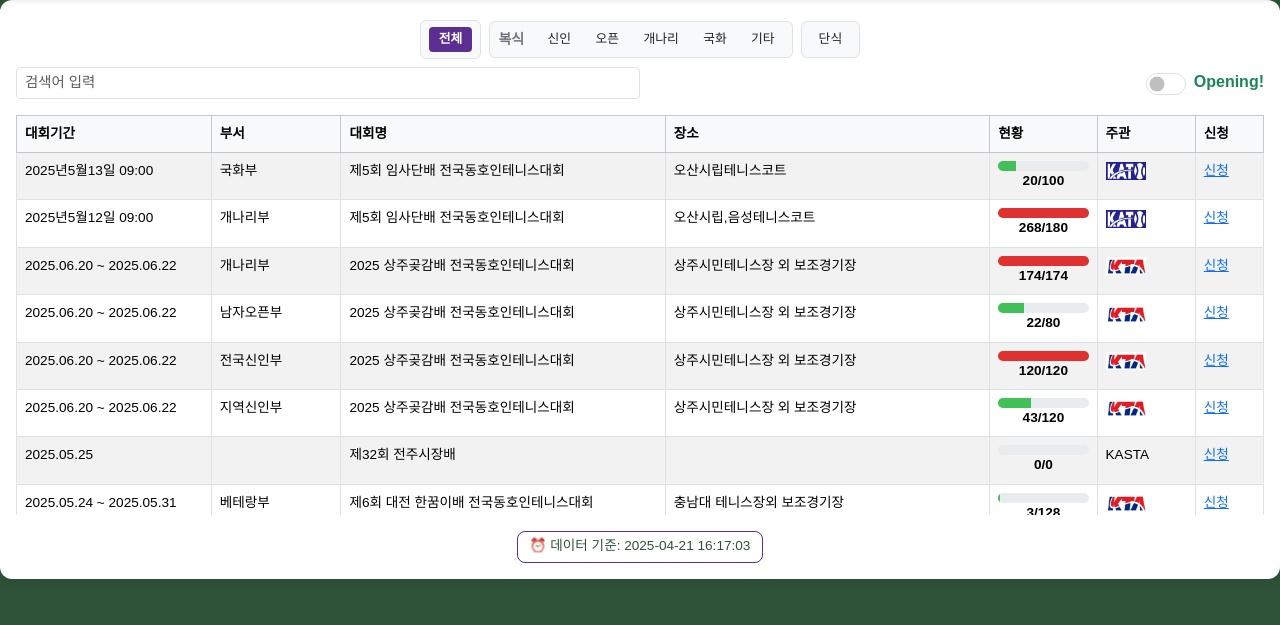
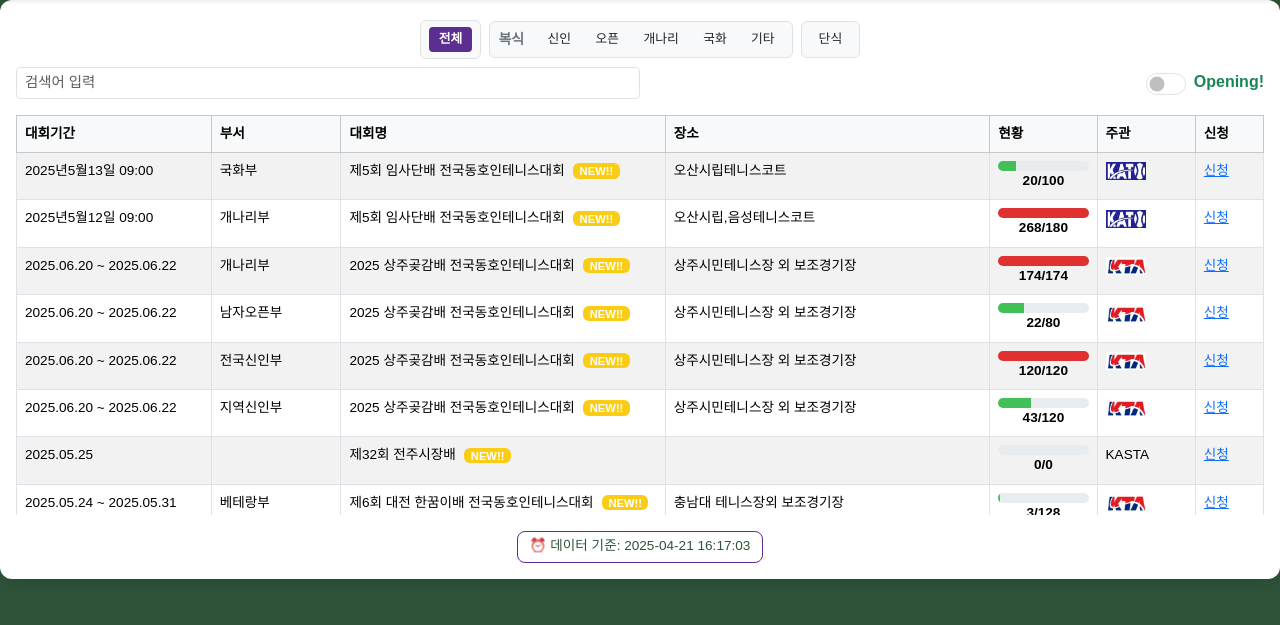
Before and after one commit to ohohjoh/tennis_web, a Flask app: page / in a window 1280 px wide. Shown: the part 63-688 px from the top of the page. Run offline with Flask 3, Linux system fonts and the light colour scheme; some libraries are stand-ins or nearby versions; some web fonts are replaced.

Commit message:
Add files via upload

```diff
--- a/templates/tournament.html
+++ b/templates/tournament.html
@@ -265,6 +265,16 @@
     @media (min-width: 769px) {
       .mobile-only { display: none; }
     }
+    .new-badge {
+      color: #fff;
+      background-color: #facc15; /* 노란색 */
+      padding: 0.1rem 0.4rem;
+      margin-left: 0.3rem;
+      font-size: 0.7rem;
+      border-radius: 6px;
+      font-weight: bold;
+    }
+
   </style>
 
 </head>
@@ -380,7 +390,11 @@
         }
 
         if (document.getElementById("openingOnly").checked) {
-          filtered = filtered.filter(item => (parseInt(item['현원']) || 0) < (parseInt(item['정원']) || 0));
+          filtered = filtered.filter(item => {
+            const isSingles = (item['종류'] || '') === '단식';
+            if (isSingles) return true;  // 단식은 필터 무시
+            return (parseInt(item['현원']) || 0) < (parseInt(item['정원']) || 0);
+          });
         }
 
         render(filtered);
@@ -406,20 +420,16 @@
       }
 
       function filterSingles() {
-      currentFilter = '단식';
+        currentFilter = '단식';
 
-      // ✅ 종류가 단식인 데이터만 필터링
-      let filtered = rawData.filter(item =>
-        (item['종류'] || '') === '단식'
-      );
+        let filtered = rawData.filter(item =>
+          (item['종류'] || '') === '단식'
+        );
 
-      if (document.getElementById("openingOnly").checked) {
-        filtered = filtered.filter(item => (parseInt(item['현원']) || 0) < (parseInt(item['정원']) || 0));
+        // ❗ Opening 필터는 단식에 적용하지 않음 (단식은 그대로 유지)
+        renderSingles(filtered);
+        setActiveButton('btn-단식');
       }
-
-      renderSingles(filtered);  // 단식 전용 렌더링
-      setActiveButton('btn-단식');
-    }
 
       function applyFilters() {
         if (currentFilter === 'all') return showAll();
@@ -437,13 +447,16 @@
         );
 
         if (opening) {
-          filtered = filtered.filter(item => (parseInt(item['현원']) || 0) < (parseInt(item['정원']) || 0));
+          filtered = filtered.filter(item => {
+            const isSingles = (item['종류'] || '') === '단식';
+            if (isSingles) return true;  // 단식은 필터 무시
+            return (parseInt(item['현원']) || 0) < (parseInt(item['정원']) || 0);
+          });
         }
 
         render(filtered);
         setActiveButton('');
       }
-
       function setActiveButton(buttonId) {
         document.querySelectorAll('.filter-btn').forEach(btn => btn.classList.remove('active'));
         const btn = document.getElementById(buttonId);
@@ -477,11 +490,14 @@
             ? (item['그룹'] ? `${item['그룹']}그룹` : '단식')
             : item['부서'] || '';
 
+          const isNewItem = isNew(item);
+          const title = `${item['대회명'] || ''}${isNewItem ? ' <span class="new-badge">NEW!!</span>' : ''}`;
+
           const row = document.createElement("tr");
           row.innerHTML = `
             <td class="td-period">${item['대회기간'] || ''}</td>
             <td class="td-division">${division}</td>
-            <td class="td-title">${item['대회명'] || ''}</td>
+            <td class="td-title">${title}</td>
             <td class="td-location">${item['장소'] || ''}</td>
             <td>
               <div class="progress">
@@ -510,11 +526,14 @@
             ? (item['그룹'] ? `${item['그룹']}그룹` : '단식')
             : item['부서'] || '';
 
+          const isNewItem = isNew(item);
+          const title = `${item['대회명'] || ''}${isNewItem ? ' <span class="new-badge">NEW!!</span>' : ''}`;
+
           const div = document.createElement("div");
           div.className = "mobile-card";
           div.innerHTML = `
             <div class="text-center text-muted mb-1" style="font-size:0.75rem">${idx + 1} / ${data.length}</div>
-            <h6>${item['대회명']}</h6>
+            <h6>${title}</h6>
             <p><i class="bi bi-calendar"></i> ${item['대회기간']}</p>
             <p><i class="bi bi-people"></i> ${division}</p>
             ${item['장소'] ? `<p><i class="bi bi-geo-alt"></i> ${item['장소']}</p>` : ''}
@@ -536,7 +555,6 @@
         const tbody = document.getElementById("desktop-tbody");
         const cardsContainer = document.getElementById("mobile-cards");
 
-        // ✅ 단식 전용 테이블 헤더로 변경
         document.querySelector(".table thead").innerHTML = `
           <tr>
             <th>대회기간</th>
@@ -552,11 +570,14 @@
 
         data.forEach(item => {
           const division = item['그룹'] ? `${item['그룹']}그룹` : '단식';
+          const isNewItem = isNew(item);
+          const title = `${item['대회명'] || ''}${isNewItem ? ' <span class="new-badge">NEW!!</span>' : ''}`;
+
           const row = document.createElement("tr");
           row.innerHTML = `
             <td class="td-period">${item['대회기간'] || ''}</td>
             <td class="td-division">${division}</td>
-            <td class="td-title">${item['대회명'] || ''}</td>
+            <td class="td-title">${title}</td>
             <td>${getAgencyLogo(item['주관사'])}</td>
             <td><a href="${item['참가신청 링크']}" target="_blank">신청</a></td>
           `;
@@ -565,11 +586,14 @@
 
         data.forEach((item, idx) => {
           const division = item['그룹'] ? `${item['그룹']}그룹` : '단식';
+          const isNewItem = isNew(item);
+          const title = `${item['대회명'] || ''}${isNewItem ? ' <span class="new-badge">NEW!!</span>' : ''}`;
+
           const div = document.createElement("div");
           div.className = "mobile-card";
           div.innerHTML = `
             <div class="text-center text-muted mb-1" style="font-size:0.75rem">${idx + 1} / ${data.length}</div>
-            <h6>${item['대회명']}</h6>
+            <h6>${title}</h6>
             <p><i class="bi bi-calendar"></i> ${item['대회기간']}</p>
             <p><i class="bi bi-people"></i> ${division}</p>
             <p><i class="bi bi-person-badge"></i> ${getAgencyLogo(item['주관사'])}</p>
@@ -580,6 +604,7 @@
           cardsContainer.appendChild(div);
         });
       }
+
 
       function getAgencyLogo(name) {
         const map = {
@@ -605,6 +630,13 @@
           }
         });
       });
+      function isNew(item) {
+        if (!item['new_updated']) return false;
+        const now = new Date();
+        const updated = new Date(item['new_updated']);
+        const diffHours = (now - updated) / (1000 * 60 * 60);
+        return diffHours <= 48;
+      }
     </script>
 
 
```
Also changed, not shown: templates/tournament_pro.html (+32 -4 lines).
